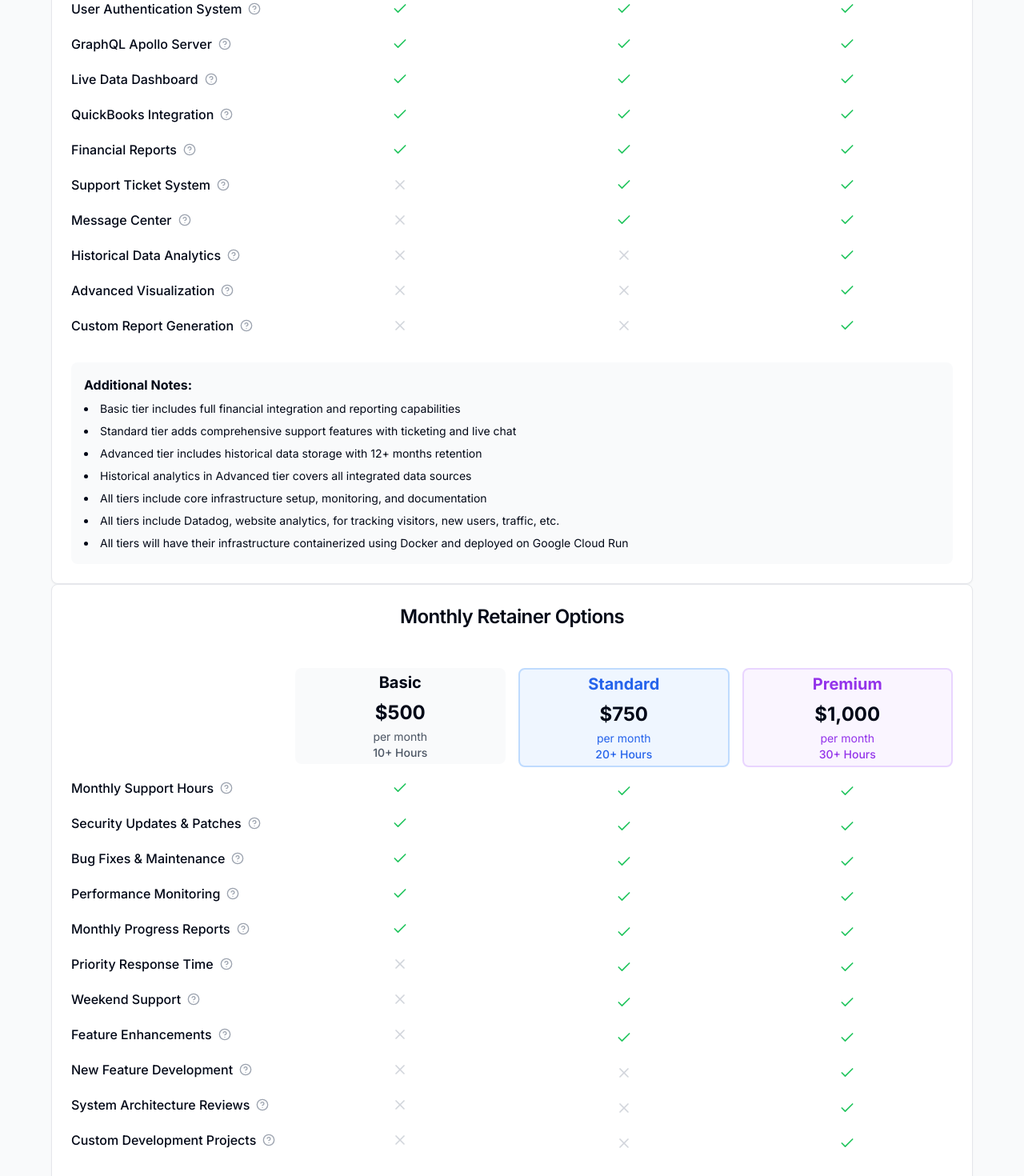
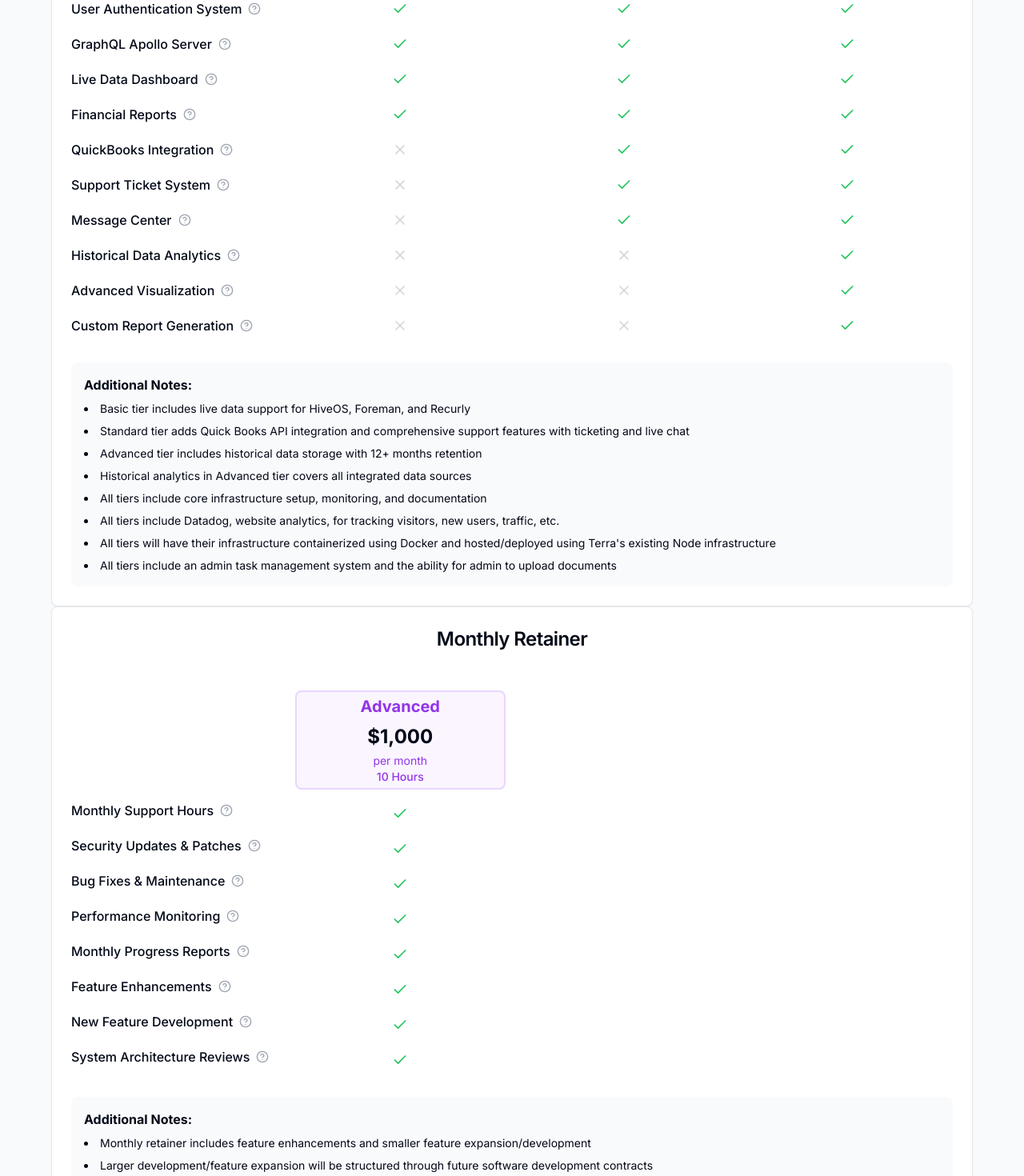
Before and after one commit to kevinm23nelson/terra-pricing, a Next.js app: page / in a window 1280 px wide. Shown: the part 320-1790 px from the top of the page at 80% size. Built offline with nearby package versions, Linux system fonts and the light colour scheme.

Commit message:
Edits to development tiers and service tiers

```diff
--- a/src/components/retainer-tiers.tsx
+++ b/src/components/retainer-tiers.tsx
@@ -22,9 +22,7 @@
     {
       name: "Monthly Support Hours",
       description: "Dedicated support and development hours per month",
-      tooltipContent: `• Basic: 10+ hours per month
-      - Standard: 20+ hours per month
-      - Premium: 30+ hours per month
+      tooltipContent: `• Additional hours will be available past the monthly 10 hours at $50 an hour.
       - Flexible scheduling for optimal support coverage`,
       basic: true,
       standard: true,
@@ -79,30 +77,6 @@
       premium: true,
     },
     {
-      name: "Priority Response Time",
-      description: "24-hour response time for critical issues",
-      tooltipContent: `• Guaranteed 24-hour response time
-      - Priority ticket handling
-      - Direct access to support team
-      - Issue escalation system
-      - Emergency response protocol`,
-      basic: false,
-      standard: true,
-      premium: true,
-    },
-    {
-      name: "Weekend Support",
-      description: "Support availability during weekends for urgent issues",
-      tooltipContent: `• Weekend emergency support
-      - Extended support hours
-      - Critical issue resolution
-      - After-hours monitoring
-      - Holiday coverage available`,
-      basic: false,
-      standard: true,
-      premium: true,
-    },
-    {
       name: "Feature Enhancements",
       description: "Minor improvements and feature enhancements",
       tooltipContent: `• UI/UX improvements
@@ -138,18 +112,18 @@
       standard: false,
       premium: true,
     },
-    {
-      name: "Custom Development Projects",
-      description: "Dedicated time for new development projects",
-      tooltipContent: `• Custom feature development
-      - New system implementations
-      - Third-party integrations
-      - System expansion projects
-      - Technology upgrades`,
-      basic: false,
-      standard: false,
-      premium: true,
-    },
+    // {
+    //   name: "Custom Development Projects",
+    //   description: "Dedicated time for new development projects",
+    //   tooltipContent: `• Custom feature development
+    //   - New system implementations
+    //   - Third-party integrations
+    //   - System expansion projects
+    //   - Technology upgrades`,
+    //   basic: false,
+    //   standard: false,
+    //   premium: true,
+    // },
   ];
 
   const renderCheck = (included: boolean): JSX.Element => {
@@ -164,7 +138,7 @@
     <TooltipProvider>
       <Card className="w-full max-w-6xl mx-auto">
         <CardHeader className="text-center">
-          <CardTitle className="text-xl sm:text-2xl">Monthly Retainer Options</CardTitle>
+          <CardTitle className="text-xl sm:text-2xl">Monthly Retainer</CardTitle>
         </CardHeader>
         <CardContent className="p-2 sm:p-6">
           <div className="overflow-x-auto">
@@ -196,7 +170,7 @@
                 </div>
 
                 {/* Basic Tier */}
-                <div className="space-y-4">
+              {/*  <div className="space-y-4">
                   <div className="text-center p-1 bg-gray-50 rounded-lg h-26 flex flex-col justify-center">
                     <h3 className="text-lg sm:text-xl font-bold">Basic</h3>
                     <p className="text-xl sm:text-2xl font-bold mt-2">$500</p>
@@ -208,10 +182,10 @@
                       {renderCheck(feature.basic)}
                     </div>
                   ))}
-                </div>
+                </div> */}
 
                 {/* Standard Tier */}
-                <div className="space-y-4">
+              {/* <div className="space-y-4">
                   <div className="text-center p-1 bg-blue-50 rounded-lg border-2 border-blue-200 h-26 flex flex-col justify-center">
                     <h3 className="text-lg sm:text-xl font-bold text-blue-600">Standard</h3>
                     <p className="text-xl sm:text-2xl font-bold mt-2">$750</p>
@@ -223,15 +197,15 @@
                       {renderCheck(feature.standard)}
                     </div>
                   ))}
-                </div>
+                </div> */}
 
                 {/* Premium Tier */}
                 <div className="space-y-4">
                   <div className="text-center p-1 bg-purple-50 rounded-lg border-2 border-purple-200 h-26 flex flex-col justify-center">
-                    <h3 className="text-lg sm:text-xl font-bold text-purple-600">Premium</h3>
+                    <h3 className="text-lg sm:text-xl font-bold text-purple-600">Advanced</h3>
                     <p className="text-xl sm:text-2xl font-bold mt-2">$1,000</p>
                     <p className="text-xs sm:text-sm text-purple-600 mt-1">per month</p>
-                    <p className="text-xs sm:text-sm font-medium text-purple-600">30+ Hours</p>
+                    <p className="text-xs sm:text-sm font-medium text-purple-600">10 Hours</p>
                   </div>
                   {features.map((feature, index) => (
                     <div key={index} className="flex justify-center min-h-[28px] items-center">
@@ -246,9 +220,9 @@
           <div className="mt-8 p-4 bg-gray-50 rounded-lg">
             <h4 className="font-bold mb-2">Additional Notes:</h4>
             <ul className="list-disc list-inside space-y-2">
-              <li className="text-sm">All tiers include monthly detailed reports of work completed</li>
+              <li className="text-sm">Monthly retainer includes feature enhancements and smaller feature expansion/development</li>
+              <li className="text-sm">Larger development/feature expansion will be structured through future software development contracts</li>
               <li className="text-sm">Additional hours available at standard hourly rate</li>
-              <li className="text-sm">Premium tier includes priority handling for all requests</li>
             </ul>
           </div>
         </CardContent>
--- a/src/components/service-tiers.tsx
+++ b/src/components/service-tiers.tsx
@@ -23,6 +23,7 @@
       name: "User Authentication System",
       description: "OAuth 2.0 with role-based access control",
       tooltipContent: `• Secure user authentication with OAuth 2.0
+      - Will be hosted/deployed using Terra's existing Node infrastructure
 - Connects with deployed database Mongodb Atlas, to map client IDs across various APIs
 - Role-based access control for different user types
 - Secure password management
@@ -36,7 +37,8 @@
       name: "GraphQL Apollo Server",
       description: "Unified API gateway for data sources",
       tooltipContent: `• Centralized API gateway for all data sources
-- API data retrieval from HiveOS, Foreman, Recurly, QuickBooks, etc.
+      - Will be hosted/deployed using Terra's existing Node infrastructure
+- API data aggregation of multiple API endpoints such as HiveOS, Foreman, Recurly, QuickBooks, etc.
 - Real-time data synchronization
 - Efficient data fetching
 - Custom resolvers for complex queries
@@ -59,25 +61,24 @@
       advanced: true,
     },
     {
+      name: "Financial Reports",
+      description: "Export billing data",
+      tooltipContent: `• Ability to create custom billing data exports
+      - Daily billing totals
+      - Monthly billing totals
+      `,
+      basic: true,
+      standard: true,
+      advanced: true,
+    },
+    {
       name: "QuickBooks Integration",
       description: "Financial data synchronization and reporting",
       tooltipContent: `• Automated financial data syncing
 - Real-time transaction tracking
 - Invoice management
-- Payment processing integration
-- Custom financial reports`,
-      basic: true,
-      standard: true,
-      advanced: true,
-    },
-    {
-      name: "Financial Reports",
-      description: "Export billing data",
-      tooltipContent: `• Ability to create custom billing data exports
-  - Daily billing totals
-  - Monthly billing totals
-  `,
-      basic: true,
+- Payment processing integration`,
+      basic: false,
       standard: true,
       advanced: true,
     },
@@ -132,14 +133,15 @@
     },
     {
       name: "Custom Report Generation",
-      description: "Generate reports from data stored across the numerous aggregated APIs",
+      description:
+        "Generate reports from data stored across the numerous aggregated APIs",
       tooltipContent: `• Admin and user ability to generate meaningful reports
     - Users and admin can select ranges of their own data they wish to export.
     `,
       basic: false,
       standard: false,
       advanced: true,
-    }
+    },
   ];
 
   const renderCheck = (included: boolean): JSX.Element => {
@@ -154,7 +156,9 @@
     <TooltipProvider>
       <Card className="w-full max-w-6xl mx-auto">
         <CardHeader className="text-center">
-          <CardTitle className="text-xl sm:text-2xl">Terra Hosting Client Portal - Development Tiers</CardTitle>
+          <CardTitle className="text-xl sm:text-2xl">
+            Terra Hosting Client Portal - Development Tiers
+          </CardTitle>
         </CardHeader>
         <CardContent className="p-2 sm:p-6">
           <div className="overflow-x-auto">
@@ -162,10 +166,16 @@
               <div className="grid grid-cols-4 gap-4 min-w-[800px]">
                 {/* Features Column - Adjusted spacing */}
                 <div className="space-y-4">
-                  <div className="h-24"></div> {/* Increased height from h-20 to h-24 */}
+                  <div className="h-24"></div>{" "}
+                  {/* Increased height from h-20 to h-24 */}
                   {features.map((feature, index) => (
-                    <div key={index} className="flex items-center gap-2 pr-4 min-h-[28px]">
-                      <span className="font-medium text-sm sm:text-base whitespace-nowrap">{feature.name}</span>
+                    <div
+                      key={index}
+                      className="flex items-center gap-2 pr-4 min-h-[28px]"
+                    >
+                      <span className="font-medium text-sm sm:text-base whitespace-nowrap">
+                        {feature.name}
+                      </span>
                       <Tooltip delayDuration={0}>
                         <TooltipTrigger asChild>
                           <div className="inline-flex flex-shrink-0 cursor-help">
@@ -187,13 +197,22 @@
 
                 {/* Basic Tier */}
                 <div className="space-y-4">
-                  <div className="text-center p-4 bg-gray-50 rounded-lg h-24 flex flex-col justify-center"> {/* Added fixed height */}
+                  <div className="text-center p-4 bg-gray-50 rounded-lg h-24 flex flex-col justify-center">
+                    {" "}
+                    {/* Added fixed height */}
                     <h3 className="text-lg sm:text-xl font-bold">Basic</h3>
-                    <p className="text-xl sm:text-2xl font-bold mt-2">$10,000</p>
-                    <p className="text-xs sm:text-sm text-gray-600 mt-1">Essential Features</p>
+                    <p className="text-xl sm:text-2xl font-bold mt-2">
+                      $10,000
+                    </p>
+                    <p className="text-xs sm:text-sm text-gray-600 mt-1">
+                      Essential Features
+                    </p>
                   </div>
                   {features.map((feature, index) => (
-                    <div key={index} className="flex justify-center min-h-[28px] items-center">
+                    <div
+                      key={index}
+                      className="flex justify-center min-h-[28px] items-center"
+                    >
                       {renderCheck(feature.basic)}
                     </div>
                   ))}
@@ -201,13 +220,24 @@
 
                 {/* Standard Tier */}
                 <div className="space-y-4">
-                  <div className="text-center p-4 bg-blue-50 rounded-lg border-2 border-blue-200 h-24 flex flex-col justify-center"> {/* Added fixed height */}
-                    <h3 className="text-lg sm:text-xl font-bold text-blue-600">Standard</h3>
-                    <p className="text-xl sm:text-2xl font-bold mt-2">$12,000</p>
-                    <p className="text-xs sm:text-sm text-blue-600 mt-1">Enhanced Support</p>
+                  <div className="text-center p-4 bg-blue-50 rounded-lg border-2 border-blue-200 h-24 flex flex-col justify-center">
+                    {" "}
+                    {/* Added fixed height */}
+                    <h3 className="text-lg sm:text-xl font-bold text-blue-600">
+                      Standard
+                    </h3>
+                    <p className="text-xl sm:text-2xl font-bold mt-2">
+                      $12,000
+                    </p>
+                    <p className="text-xs sm:text-sm text-blue-600 mt-1">
+                      Enhanced Support
+                    </p>
                   </div>
                   {features.map((feature, index) => (
-                    <div key={index} className="flex justify-center min-h-[28px] items-center">
+                    <div
+                      key={index}
+                      className="flex justify-center min-h-[28px] items-center"
+                    >
                       {renderCheck(feature.standard)}
                     </div>
                   ))}
@@ -215,13 +245,24 @@
 
                 {/* Advanced Tier */}
                 <div className="space-y-4">
-                  <div className="text-center p-4 bg-purple-50 rounded-lg border-2 border-purple-200 h-24 flex flex-col justify-center"> {/* Added fixed height */}
-                    <h3 className="text-lg sm:text-xl font-bold text-purple-600">Advanced</h3>
-                    <p className="text-xl sm:text-2xl font-bold mt-2">$15,000</p>
-                    <p className="text-xs sm:text-sm text-purple-600 mt-1">Analytics Suite</p>
+                  <div className="text-center p-4 bg-purple-50 rounded-lg border-2 border-purple-200 h-24 flex flex-col justify-center">
+                    {" "}
+                    {/* Added fixed height */}
+                    <h3 className="text-lg sm:text-xl font-bold text-purple-600">
+                      Advanced
+                    </h3>
+                    <p className="text-xl sm:text-2xl font-bold mt-2">
+                      $15,000
+                    </p>
+                    <p className="text-xs sm:text-sm text-purple-600 mt-1">
+                      Analytics Suite
+                    </p>
                   </div>
                   {features.map((feature, index) => (
-                    <div key={index} className="flex justify-center min-h-[28px] items-center">
+                    <div
+                      key={index}
+                      className="flex justify-center min-h-[28px] items-center"
+                    >
                       {renderCheck(feature.advanced)}
                     </div>
                   ))}
@@ -233,13 +274,38 @@
           <div className="mt-8 p-4 bg-gray-50 rounded-lg">
             <h4 className="font-bold mb-2">Additional Notes:</h4>
             <ul className="list-disc list-inside space-y-2">
-              <li className="text-sm">Basic tier includes full financial integration and reporting capabilities</li>
-              <li className="text-sm">Standard tier adds comprehensive support features with ticketing and live chat</li>
-              <li className="text-sm">Advanced tier includes historical data storage with 12+ months retention</li>
-              <li className="text-sm">Historical analytics in Advanced tier covers all integrated data sources</li>
-              <li className="text-sm">All tiers include core infrastructure setup, monitoring, and documentation</li>
-              <li className="text-sm">All tiers include Datadog, website analytics, for tracking visitors, new users, traffic, etc.</li>
-              <li className="text-sm">All tiers will have their infrastructure containerized using Docker and deployed on Google Cloud Run</li>
+              <li className="text-sm">
+                Basic tier includes live data support for HiveOS, Foreman, and
+                Recurly
+              </li>
+              <li className="text-sm">
+                Standard tier adds Quick Books API integration and comprehensive support features with ticketing
+                and live chat
+              </li>
+              <li className="text-sm">
+                Advanced tier includes historical data storage with 12+ months
+                retention
+              </li>
+              <li className="text-sm">
+                Historical analytics in Advanced tier covers all integrated data
+                sources
+              </li>
+              <li className="text-sm">
+                All tiers include core infrastructure setup, monitoring, and
+                documentation
+              </li>
+              <li className="text-sm">
+                All tiers include Datadog, website analytics, for tracking
+                visitors, new users, traffic, etc.
+              </li>
+              <li className="text-sm">
+                All tiers will have their infrastructure containerized using
+                Docker and hosted/deployed using Terra's existing Node
+                infrastructure
+              </li>
+              <li className="text-sm">
+                All tiers include an admin task management system and the ability for admin to upload documents
+              </li>
             </ul>
           </div>
         </CardContent>
```
